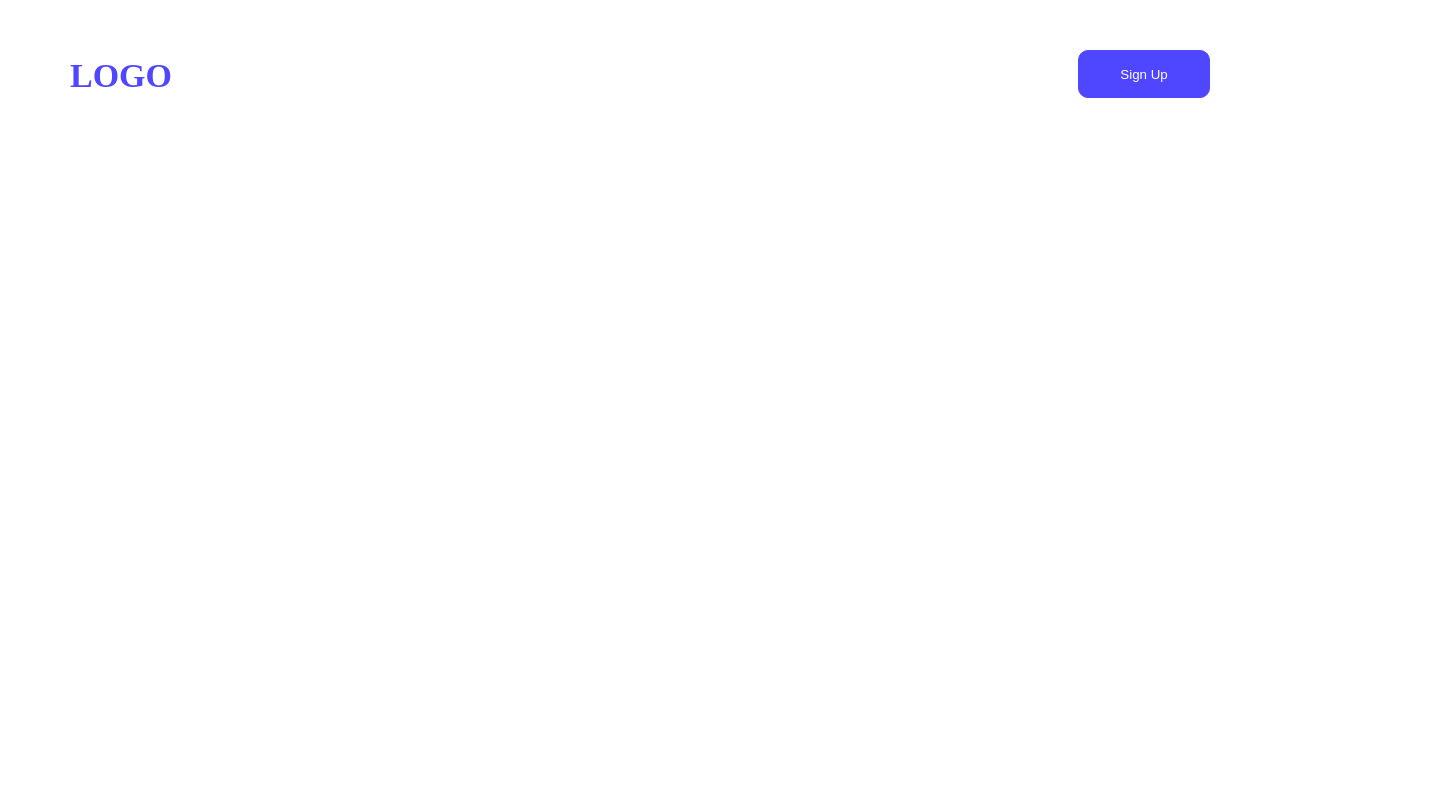
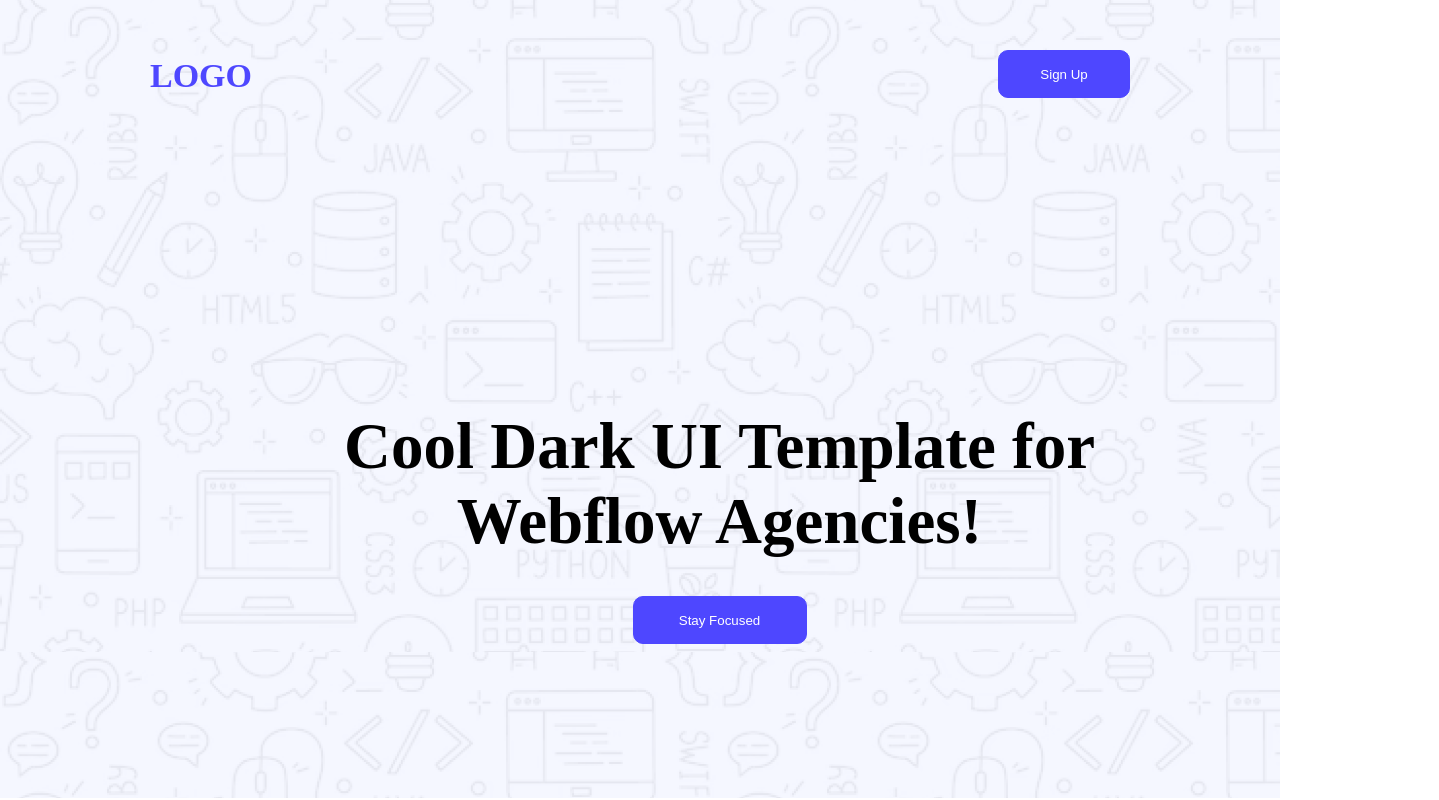
Before and after one commit to SumaiyaNishat/B12A01-landing-launchpad, a plain HTML site: page index.html in a window 1280 px wide. Shown: the whole page, 1439 px wide, since content can reach past the window. Drawn offline with Linux system fonts and the light colour scheme.

Commit message:
added banner section

```diff
--- a/index.html
+++ b/index.html
@@ -7,10 +7,19 @@
      <link rel="stylesheet" href="styles/assignment.css">
 </head>
 <body>
+    <header>
     <nav>
         <h1>LOGO</h1>
         <button>Sign Up</button>
     </nav>
 
+    <div class="banner">
+        <h1>Cool Dark UI Template for Webflow Agencies!</h1>
+        <button>Stay Focused</button>
+    </div>
+
+
+
+    </header>
 </body>
 </html>
--- a/styles/assignment.css
+++ b/styles/assignment.css
@@ -6,12 +6,19 @@
 
 /* Nav styles */
 
+header{
+    background-image: url(../Assets/Hero-bg.png);
+    max-width: 1440%;
+    height: 698%;
+}
 nav{
     display: flex;
     justify-content: space-between;
-    margin: 50px auto;
+    margin: 0 auto;
     max-width: 1140px;
     height: 151px;
+    padding: 50px 150px;
+
 }
 nav h1{
     color: #4E47FF;
@@ -20,6 +27,7 @@ nav h1{
     font-weight: black;
     width: 99px;
     height: 51px;
+
 }
 nav button{
     color: white;
@@ -29,3 +37,28 @@ nav button{
     background-color: #4E47FF;
     border: 1px solid #4E47FF;
 }
+
+/* Banner styles */
+
+.banner{
+    text-align: center;
+    width: 905px;
+    height: 237px;
+    padding: 158px 267px 152px;
+    margin: 0 auto;
+}
+.banner h1{
+    font-size: 65px;
+    font-weight: bold;
+    line-height: auto;
+}
+.banner button{
+    color: white;
+    margin-top: 37px;
+    margin-bottom: 152px;
+    background-color: #4E47FF;
+    width: 174px;
+    height: 48px;
+    border-radius: 10px;
+    border: 1px solid #4E47FF;
+}
```
